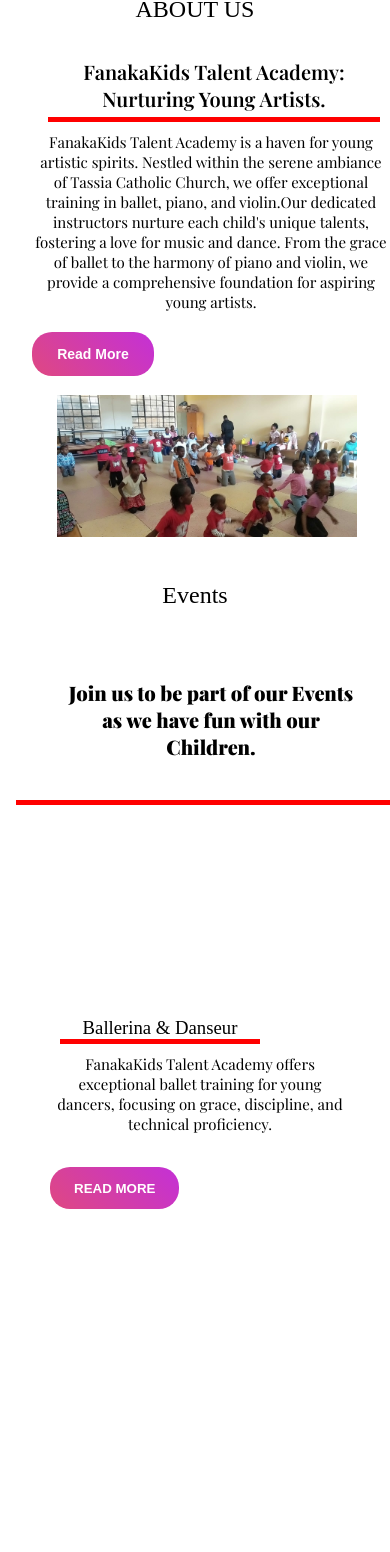
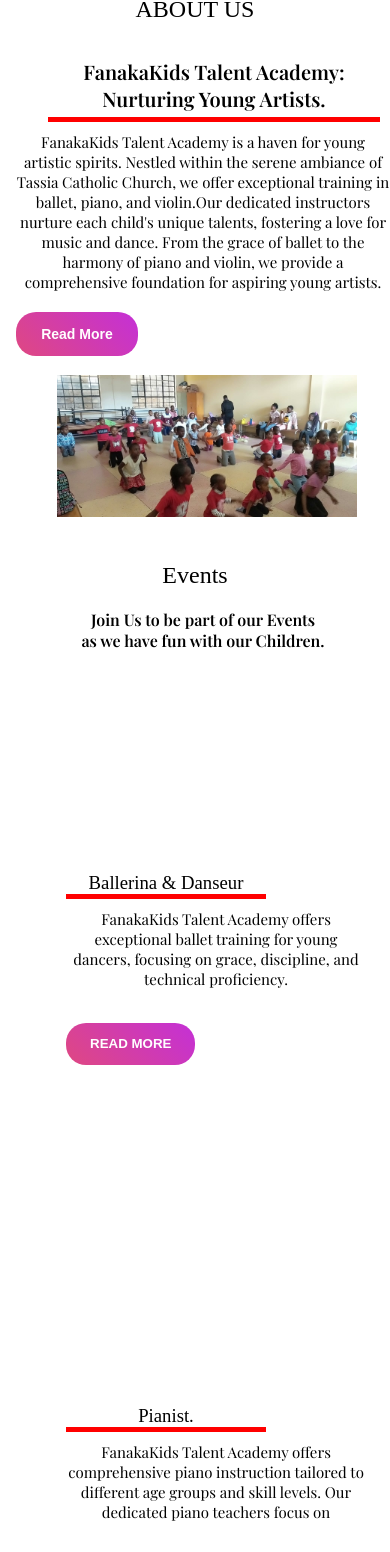
Before and after one commit to tobias-omondi/Fanakakids, a React (Create React App) app in the folder fanakakidstalents/: page / in a window 390 px wide. Shown: the part 1220-2772 px from the top of the page. Built offline with nearby package versions, Linux system fonts and the light colour scheme; a web font is replaced by a local one.

Commit message:
updated css style

```diff
--- a/fanakakidstalents/src/components/About.css
+++ b/fanakakidstalents/src/components/About.css
@@ -98,11 +98,11 @@
     }
     .main-topic p{
         font-size: 15px;
-        margin-left: 2rem;
+        margin-left: 1rem;
     }
     .main-topic button {
         font-size: 14px;
-        margin-left: 2rem;
+        margin-left: 1rem;
     }
     .main-image img{
         margin-top: 5%;
--- a/fanakakidstalents/src/components/Event.css
+++ b/fanakakidstalents/src/components/Event.css
@@ -16,23 +16,18 @@
 }
 .class-headings h4 {
     text-align: center;
-    margin: 10px;
+    border-bottom-width: 5px;
     font-family: "Playfair Display", serif;
     font-optical-sizing: auto;
-    font-size: 20px;
-    padding: 40px;
-    font-weight: 900;
+    font-weight: 600;
     font-style: normal;
-    border-bottom: 2px solid red;
-    border-bottom-width: 5px;
-    width: 100%;
 }
 .menu-class{
     display: flex;
     gap: 10rem;
     width: 800px;
     margin-left: 50px;
-    margin-top: 2%;
+    margin-top: 5%;
 }
 .class-img{
     width: 140%;
@@ -79,21 +74,22 @@
         justify-content: center;
     }
     .class-img img {
-        max-width: 400px;
+        max-width: 500px;
         max-height: 300px;
         align-items: center;
-        margin-left: 5rem;
+        margin-left: 8rem;
     }
     .class-headings h3 {
         text-align: center;
         max-width: 400px;
-        /* margin-left: 5rem */
+        margin-left: 8rem;
     }
     .class-img p {
         max-width: 300px;
+        margin-left: 8rem;
     }
-    .class-headings h4 {
-        text-align: center;
+    .class-img button {
+        margin-left: 5rem;
     }
 }
 @media(max-width: 480px) {
@@ -105,17 +101,22 @@
         max-width: 250px;
         max-height: 300px;
         align-items: center;
-        margin-left: 2rem;
+        margin-left: 1rem;
     }
     .class-headings h3 {
         text-align: center;
         max-width: 200px;
+        margin-left: 1rem;
     }
     .class-img p {
         max-width: 300px;
+        margin-left: 1rem;
     }
     .class-headings h4 {
         text-align: center;
         margin-left: 1rem;
     }
+    .class-img button {
+        margin-left: 1rem;
+    }
 }
--- a/fanakakidstalents/src/components/Events.js
+++ b/fanakakidstalents/src/components/Events.js
@@ -22,7 +22,7 @@
   return (
     <div className='class-headings'>
       <h2>Events</h2>
-      <h4 style={{textAlign:'center'}}>Join us to be part of our Events<br/> as we have fun with our Children.</h4>
+      <h4 style={{textAlign:'center'}}>Join Us to be part of our Events<br/> as we have fun with our Children.</h4>
       <div className='menu-class'>
 
       <div className='class-img'>
```
